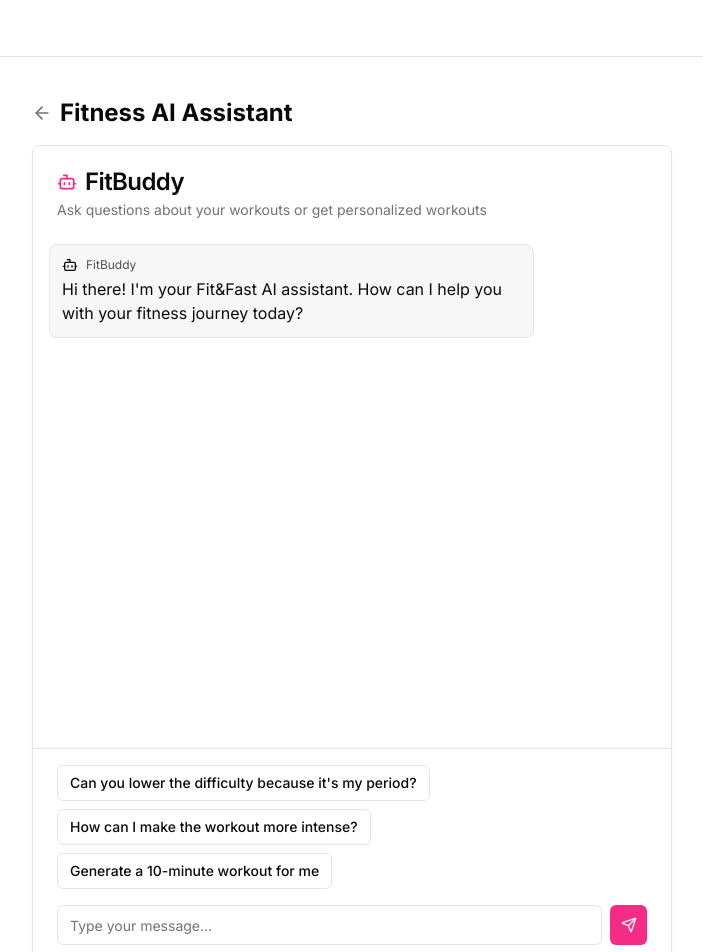
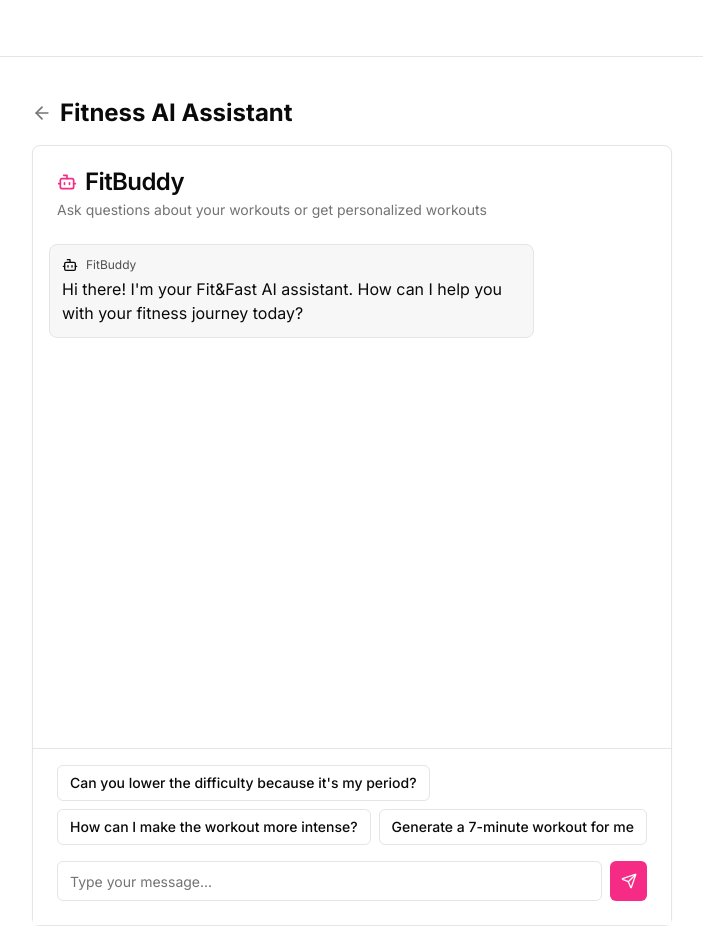
Before and after one commit to matthew-ngzc/Fit-and-Fast, a Next.js app in the folder frontend/: page /chat in a window 1280 px wide. Shown: the top 952 px of the page, without its empty margins (288-991 px from the left). After the commit the page ends 926 px from the top, so only its background shows below. Built offline with nearby package versions, Linux system fonts and the light colour scheme; sample sign-in values are in the browser's storage.

Commit message:
fix prompt

```diff
--- a/frontend/app/chat/page.tsx
+++ b/frontend/app/chat/page.tsx
@@ -67,7 +67,7 @@ export default function ChatPage() {
   const quickQuestions = [
     "Can you lower the difficulty because it's my period?",
     "How can I make the workout more intense?",
-    "Generate a 10-minute workout for me",
+    "Generate a 7-minute workout for me",
   ];
 
   const scrollToBottom = () => {
```
